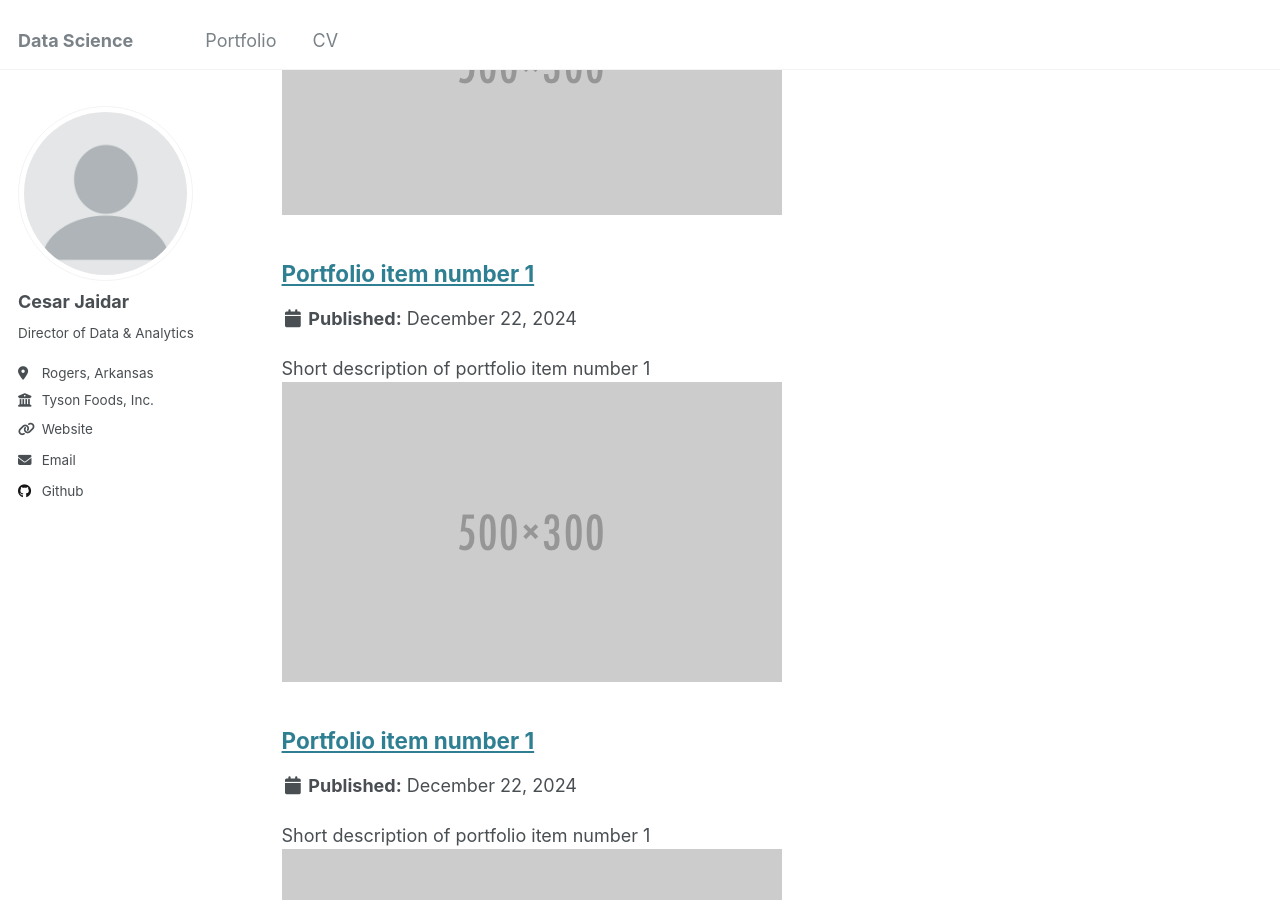
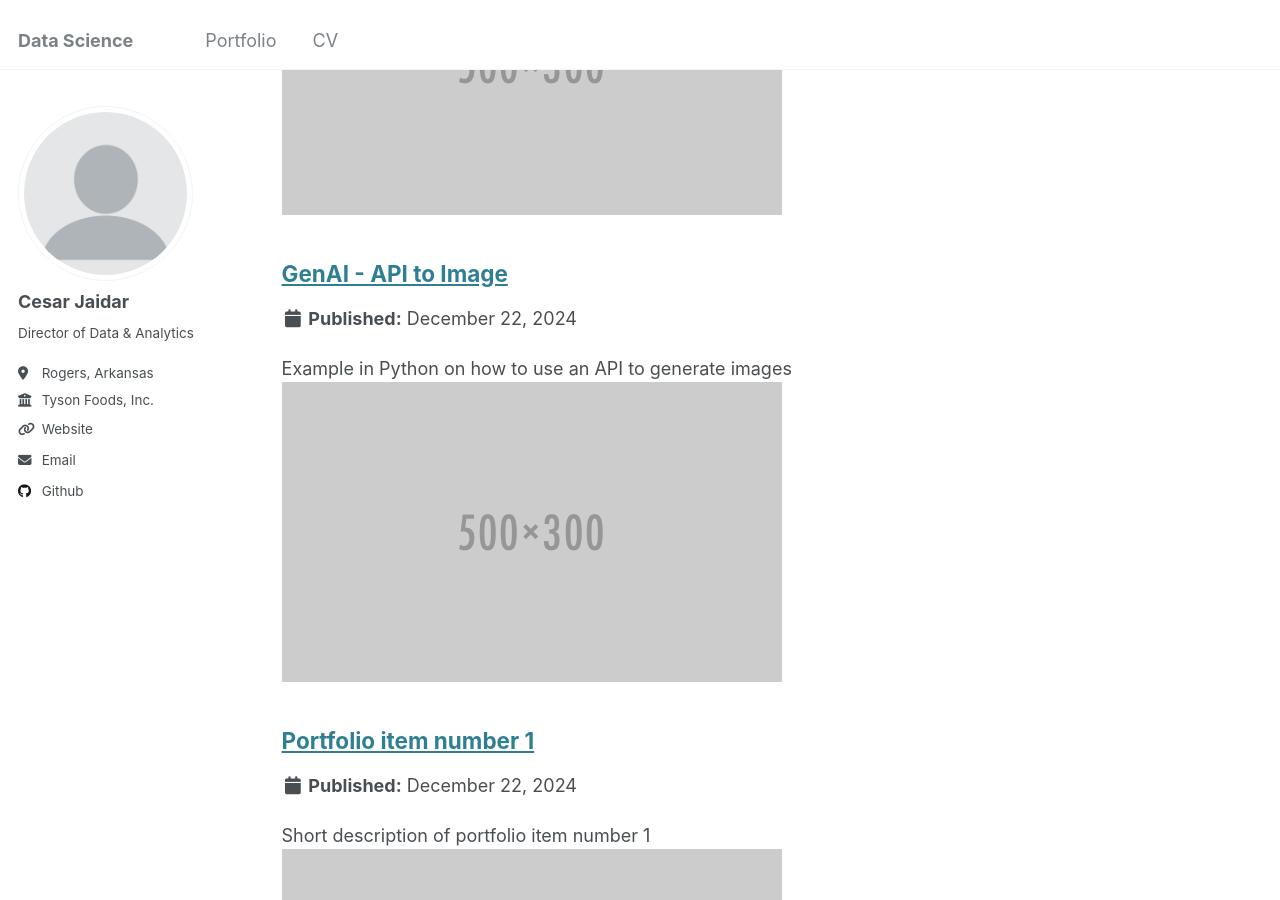
Before and after one commit to cesarjaidar/portfolio, a Jekyll site: the page built from _pages/portfolio.html, in a window 1280 px wide and 900 px high, scrolled down 387 px. Built offline with Jekyll 4.4.1, drawn with Linux system fonts in a browser that asks for light colours.

Commit message:
Update Project 4.md

```diff
--- a/_portfolio/Project 4.md
+++ b/_portfolio/Project 4.md
@@ -1,6 +1,6 @@
 ---
-title: "Portfolio item number 1"
-excerpt: "Short description of portfolio item number 1<br/><img src='/images/500x300.png'>"
+title: "GenAI - API to Image"
+excerpt: "Example in Python on how to use an API to generate images<br/><img src='/images/500x300.png'>"
 collection: portfolio
 ---
 
```
